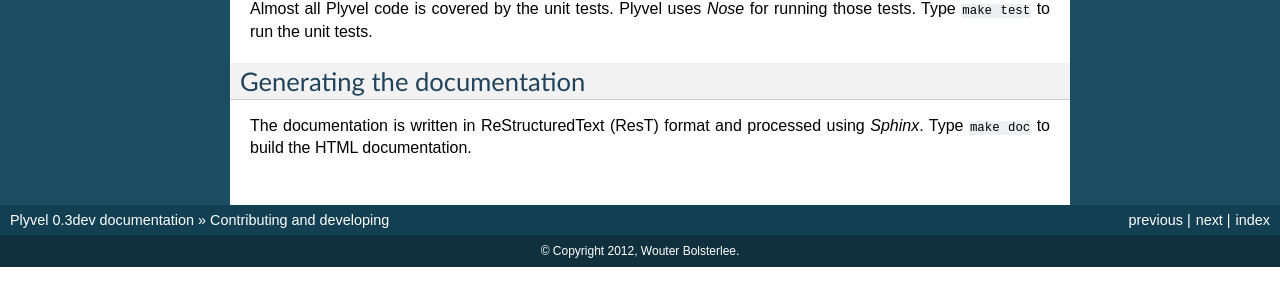
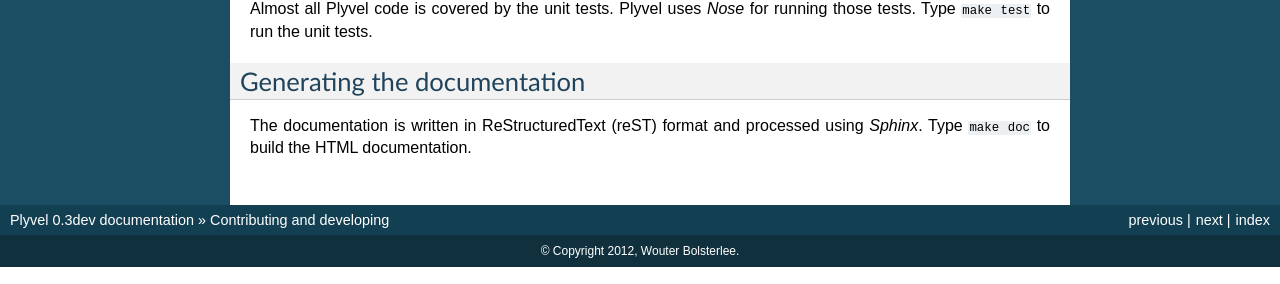
Before and after one commit to wbolster/plyvel, a Sphinx documentation site: the page built from doc/developer.rst, in a window 1280 px wide. Shown: the part 613-897 px from the top of the page. Built offline with Sphinx 7.4.7, drawn with Linux system fonts in a browser that asks for light colours.

```diff
--- a/doc/developer.rst
+++ b/doc/developer.rst
@@ -46,5 +46,5 @@ running those tests. Type ``make test`` to run the unit tests.
 Generating the documentation
 ============================
 
-The documentation is written in ReStructuredText (ResT) format and processed
+The documentation is written in ReStructuredText (reST) format and processed
 using *Sphinx*. Type ``make doc`` to build the HTML documentation.
```
